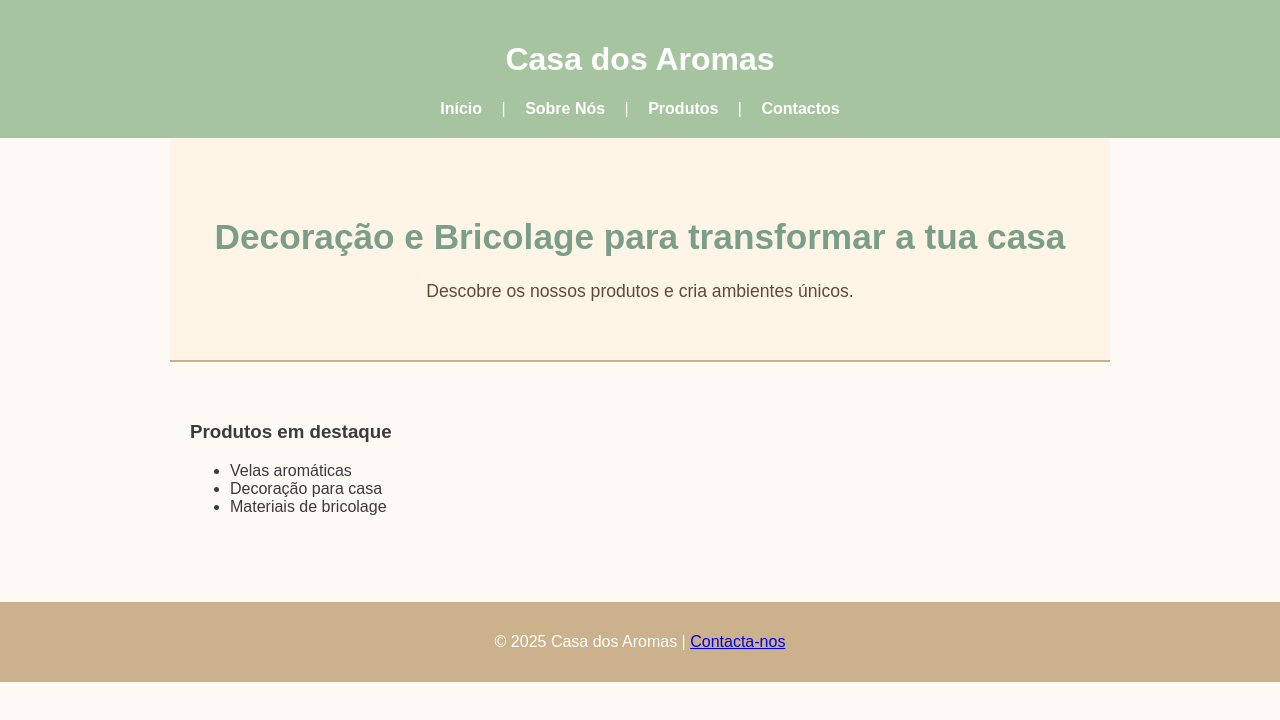
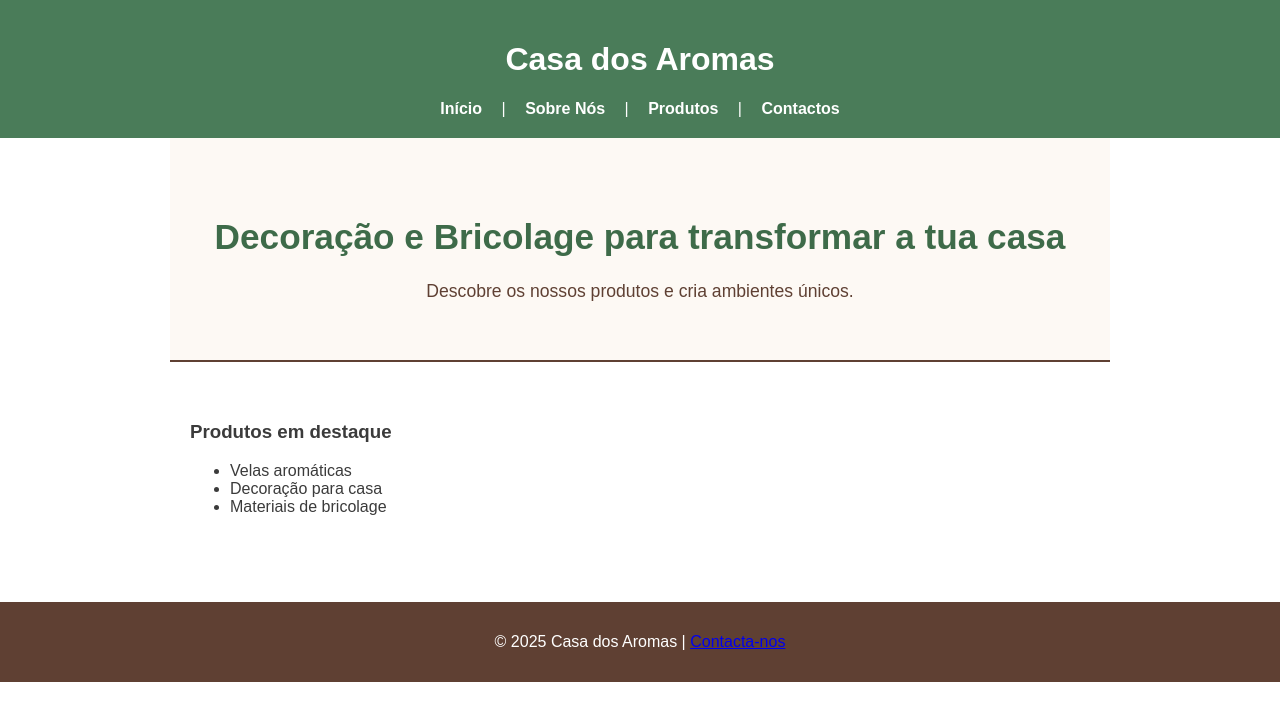
Before and after one commit to devsloja/casadosaromas.github.io, a plain HTML site: page index.html in a window 1280 px wide. Drawn offline with Linux system fonts and the light colour scheme.

Commit message:
Update style.css

```diff
--- a/style.css
+++ b/style.css
@@ -3,13 +3,13 @@ body {
     font-family: Arial, sans-serif;
     margin: 0;
     padding: 0;
-    background-color: #FDF9F4; /* fundo pastel claro */
-    color: #3B3B3B; /* texto escuro suave */
+    background-color: #FFFFFF; /* branco puro */
+    color: #3B3B3B;
 }
 
 /* Header */
 header {
-    background-color: #A7C4A0; /* verde suave tipo folhas */
+    background-color: #4A7C59; /* verde acentuado */
     color: #FFFFFF;
     padding: 20px;
     text-align: center;
@@ -23,24 +23,24 @@ header nav a {
 }
 
 header nav a:hover {
-    color: #FFE5B4; /* tom de madeira ao passar o rato */
+    color: #7B5E3C; /* madeira escura ao passar o rato */
 }
 
 /* Hero / Banner */
 .hero {
     text-align: center;
     padding: 50px 20px;
-    background-color: #FFF5E6; /* tom pastel/areia */
-    border-bottom: 2px solid #CBB28C; /* linha subtil de madeira */
+    background-color: #FDF9F4; /* branco ligeiramente quente */
+    border-bottom: 2px solid #5F4033; /* madeira escura */
 }
 
 .hero h2 {
-    color: #7B9E89; /* verde folhas suave */
+    color: #3E6B49; /* verde acentuado */
     font-size: 2.2em;
 }
 
 .hero p {
-    color: #5F4937; /* tom de madeira */
+    color: #5F4033; /* madeira escura */
     font-size: 1.1em;
     margin: 5px 0;
 }
@@ -53,7 +53,7 @@ section {
 }
 
 section h2 {
-    color: #7B9E89; /* verde suave */
+    color: #3E6B49; /* verde acentuado */
     text-align: center;
     margin-bottom: 20px;
 }
@@ -61,7 +61,7 @@ section h2 {
 section p, section address {
     text-align: center;
     line-height: 1.6;
-    color: #5F4937; /* madeira */
+    color: #5F4033; /* madeira escura */
 }
 
 /* Formulário */
@@ -78,12 +78,12 @@ input, textarea {
     width: 100%;
     padding: 10px;
     margin: 8px 0 15px 0;
-    border: 1px solid #CBB28C;
+    border: 1px solid #7B5E3C; /* madeira escura */
     border-radius: 5px;
 }
 
 button {
-    background-color: #7B9E89; /* verde folhas */
+    background-color: #3E6B49; /* verde acentuado */
     color: #FFFFFF;
     padding: 10px 20px;
     border: none;
@@ -93,12 +93,12 @@ button {
 }
 
 button:hover {
-    background-color: #5F7A6A; /* verde escuro ao passar o rato */
+    background-color: #2F5238; /* verde mais escuro ao passar o rato */
 }
 
 /* Footer */
 footer {
-    background-color: #CBB28C; /* tom madeira claro */
+    background-color: #5F4033; /* madeira escura */
     color: #FFFFFF;
     text-align: center;
     padding: 15px;
```
